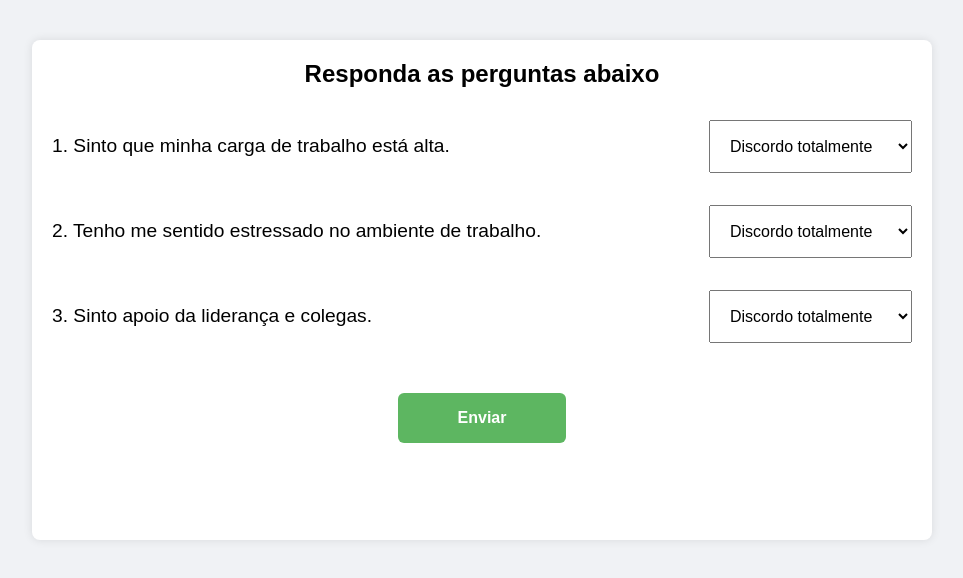
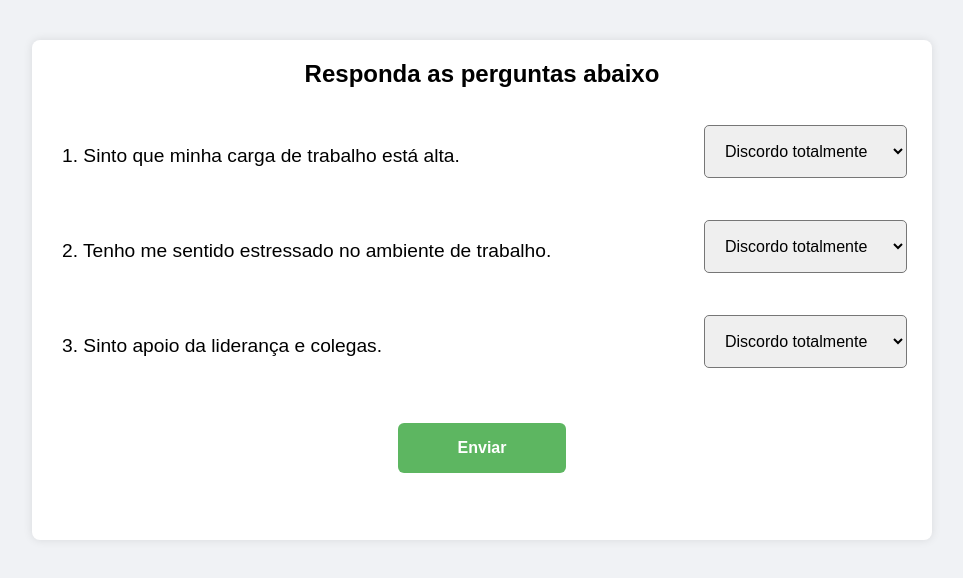
Before and after one commit to kscarvalho/Projeto_RO, a plain HTML site: page questionario.html in a window 1280 px wide. Shown: the whole page, without its empty margins (158-1121 px from the left). Drawn offline with Linux system fonts and the light colour scheme.

Commit message:
alterações

```diff
--- a/css/questionario.css
+++ b/css/questionario.css
@@ -31,17 +31,21 @@ body {
   display: flex;
   justify-content: space-between;
   margin-bottom: 2rem;
+  padding: 5px;
 }
 
 .question p {
   color: #000;
   font-size: 1.2rem;
   margin-top: 15px;
+  padding: 5px;
 }
 
 #q1, #q2, #q3 {
   font-size: 1rem;
   padding: 1rem;
+  cursor: pointer;
+  border-radius: 5px;
 }
 
 .container-questionario button {
```
